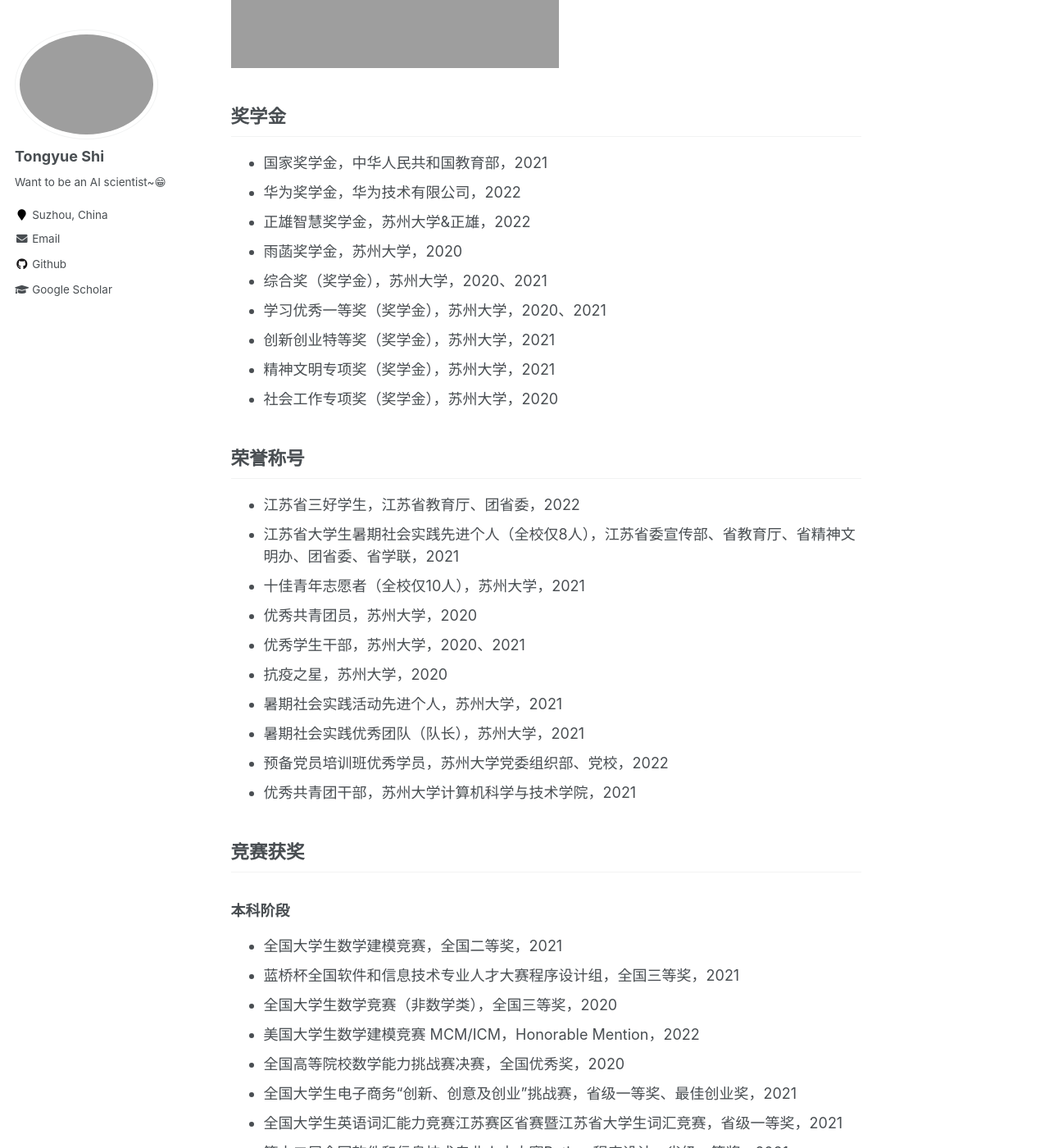
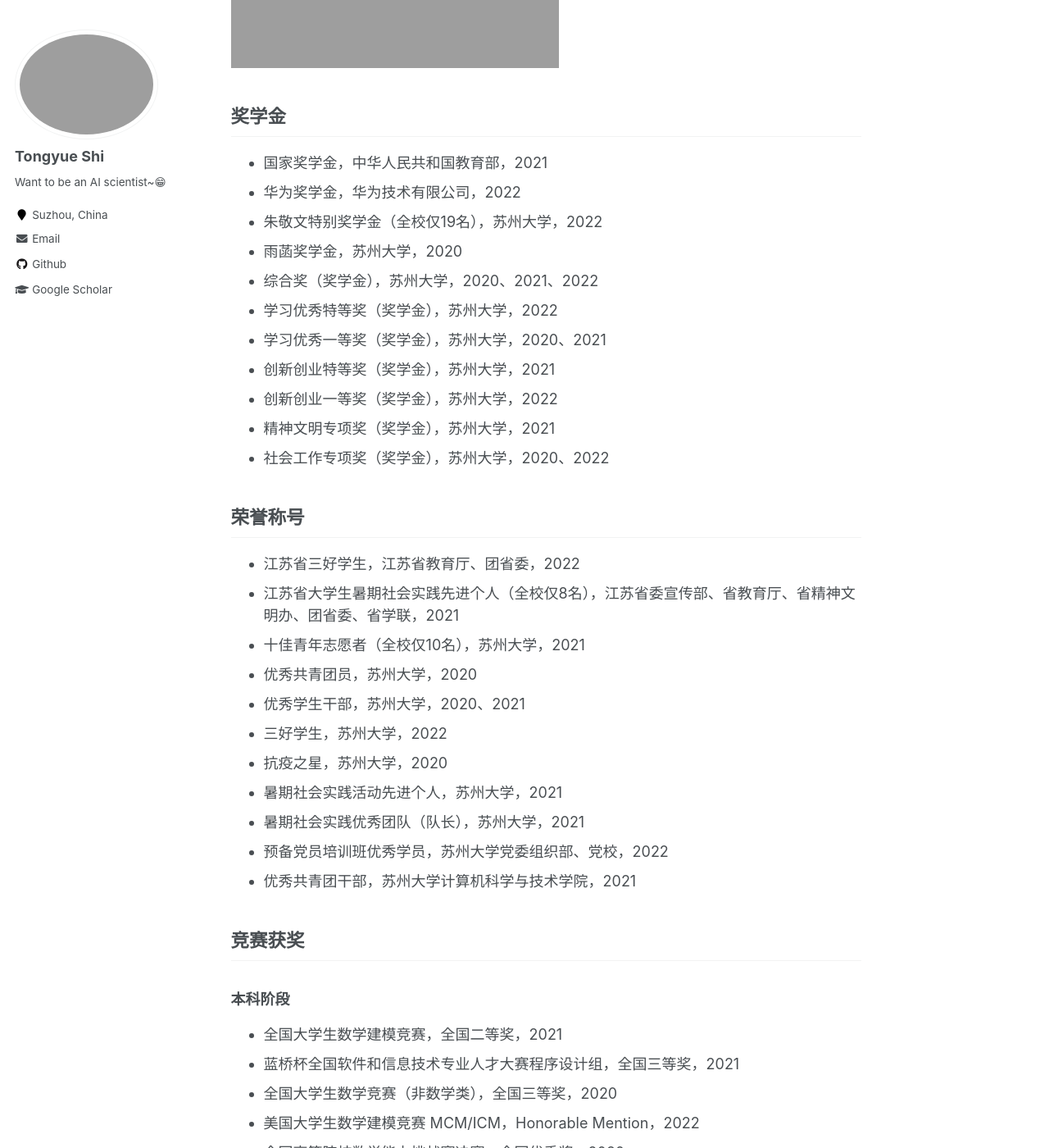
Before and after one commit to perfectboy666/perfectboy666.github.io, a Jekyll site: the page built from _pages/markdown.md, in a window 1280 px wide and 1400 px high, scrolled down 797 px. Shown: the whole window at 82% size. Built offline with Jekyll 4.4.1, drawn with Linux system fonts in a browser that asks for light colours.

Commit message:
Update markdown.md

```diff
--- a/_pages/markdown.md
+++ b/_pages/markdown.md
@@ -23,20 +23,23 @@ redirect_from:
 ## 奖学金
 * 国家奖学金，中华人民共和国教育部，2021
 * 华为奖学金，华为技术有限公司，2022
-* 正雄智慧奖学金，苏州大学&正雄，2022
+* 朱敬文特别奖学金（全校仅19名），苏州大学，2022
 * 雨菡奖学金，苏州大学，2020
-* 综合奖（奖学金），苏州大学，2020、2021
+* 综合奖（奖学金），苏州大学，2020、2021、2022
+* 学习优秀特等奖（奖学金），苏州大学，2022
 * 学习优秀一等奖（奖学金），苏州大学，2020、2021
 * 创新创业特等奖（奖学金），苏州大学，2021
+* 创新创业一等奖（奖学金），苏州大学，2022
 * 精神文明专项奖（奖学金），苏州大学，2021
-* 社会工作专项奖（奖学金），苏州大学，2020
+* 社会工作专项奖（奖学金），苏州大学，2020、2022
 
 ## 荣誉称号
 * 江苏省三好学生，江苏省教育厅、团省委，2022
-* 江苏省大学生暑期社会实践先进个人（全校仅8人），江苏省委宣传部、省教育厅、省精神文明办、团省委、省学联，2021
-* 十佳青年志愿者（全校仅10人），苏州大学，2021
+* 江苏省大学生暑期社会实践先进个人（全校仅8名），江苏省委宣传部、省教育厅、省精神文明办、团省委、省学联，2021
+* 十佳青年志愿者（全校仅10名），苏州大学，2021
 * 优秀共青团员，苏州大学，2020
 * 优秀学生干部，苏州大学，2020、2021
+* 三好学生，苏州大学，2022
 * 抗疫之星，苏州大学，2020
 * 暑期社会实践活动先进个人，苏州大学，2021
 * 暑期社会实践优秀团队（队长），苏州大学，2021
```
